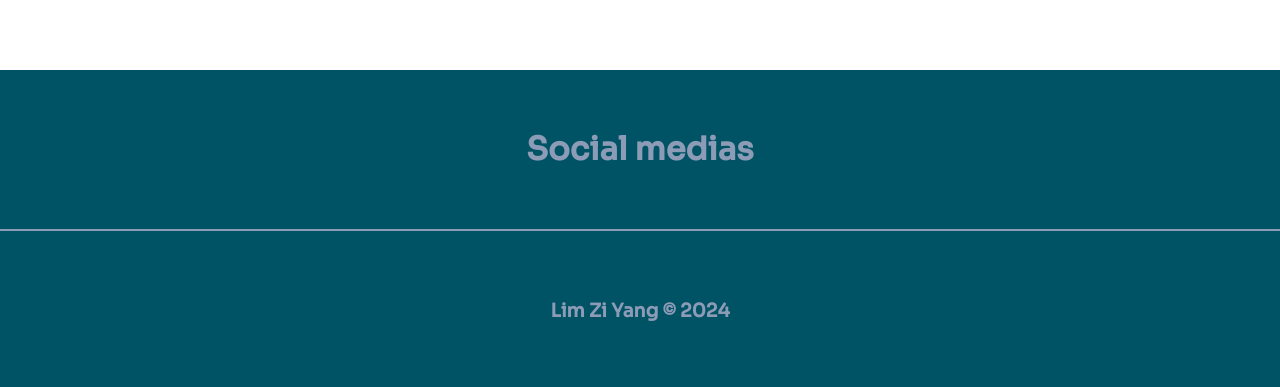
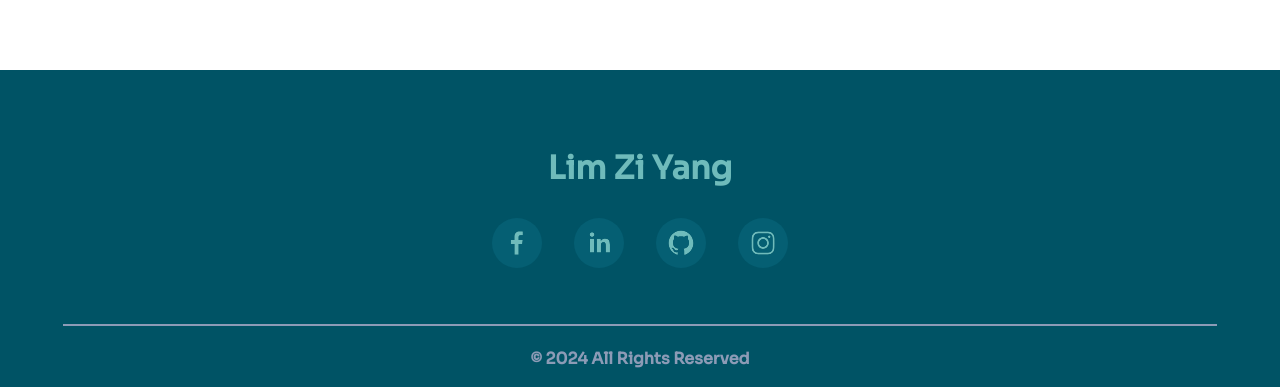
Before and after one commit to Ziyang-98/my-website-2.0, a React (Create React App) app: page / in a window 1280 px wide. Shown: the part 4490-4877 px from the top of the page. Built offline with nearby package versions, Linux system fonts and the light colour scheme.

Commit message:
feat: implement footer with icons

```diff
--- a/package.json
+++ b/package.json
@@ -8,6 +8,7 @@
     "@testing-library/user-event": "^13.5.0",
     "react": "^18.2.0",
     "react-dom": "^18.2.0",
+    "react-social-icons": "^6.14.0",
     "sass": "^1.69.5",
     "web-vitals": "^2.1.4"
   },
--- a/src/sections/footer/index.js
+++ b/src/sections/footer/index.js
@@ -1,16 +1,36 @@
 import React from "react";
 import styles from "./index.module.scss";
+import { SocialIcon } from "react-social-icons";
+
+const SocialMediaIcon = ({ url }) => {
+  return (
+    <SocialIcon
+      className={styles["social-media-icon"]}
+      bgColor="#055f73"
+      fgColor="#6fbbbb"
+      href={url}
+      url={url}
+      target="_blank"
+    />
+  );
+};
 
 export default function Footer() {
   return (
     // <div className={styles["footer-section"]}>
     <div className={styles["footer-section"]}>
-      <div className={styles["social-medias-holder"]}>
-        <h1 className={styles.copyright}>Social medias</h1>
+      <div className={styles["social-media-holder"]}>
+        <h1 className={styles["social-media-name"]}>Lim Zi Yang</h1>
+        <div className={styles["social-media-icons-holder"]}>
+          <SocialMediaIcon url="https://www.facebook.com/lim.ziyang.12" />
+          <SocialMediaIcon url="https://www.linkedin.com/in/zi-yang-lim-a2b651188/" />
+          <SocialMediaIcon url="https://github.com/Ziyang-98" />
+          <SocialMediaIcon url="https://www.instagram.com/_papergoat_/" />
+        </div>
       </div>
       <div className={styles.divider} />
       <div className={styles["copyright-holder"]}>
-        <h3 className={styles.copyright}>Lim Zi Yang &#169; 2024</h3>
+        <h4 className={styles.copyright}>&#169; 2024 All Rights Reserved</h4>
       </div>
     </div>
   );
--- a/src/sections/footer/index.module.scss
+++ b/src/sections/footer/index.module.scss
@@ -11,22 +11,35 @@
   margin-top: 20vh;
 }
 
-.social-medias-holder {
+.social-media-holder {
   display: flex;
+  flex-direction: column;
   justify-content: center;
   align-items: center;
-  height: 50%;
+  height: 80%;
+
+  > * + * {
+    margin-top: 0.5rem;
+  }
+}
+
+.social-media-name {
+  color: $secondary-light;
+}
+
+.social-media-icons-holder > * + * {
+  margin-left: 2rem;
 }
 
 .divider {
-  border-top: 2px solid $gray-text-light;
-  width: 100%;
+  border: 1px solid $gray-text-light;
+  width: 90%;
 }
 .copyright-holder {
   display: flex;
   justify-content: center;
   align-items: center;
-  height: 50%;
+  height: 20%;
 }
 
 .copyright {
```
Also changed, not shown: 1 other file (tests, documents, lock files or other folders).
